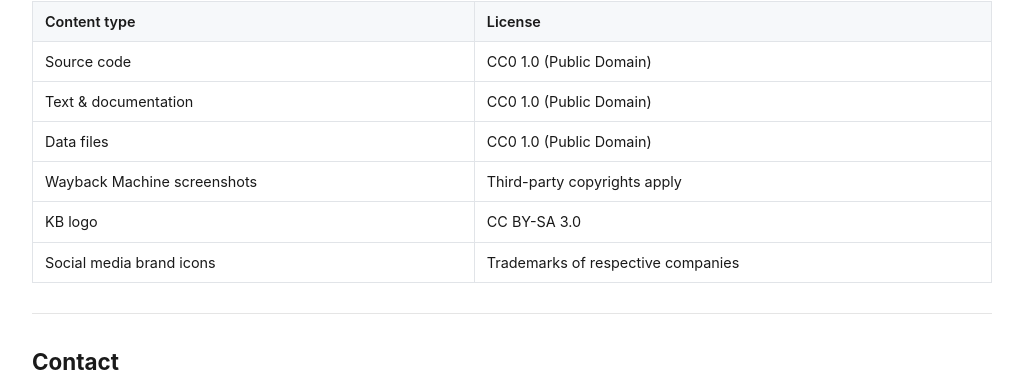
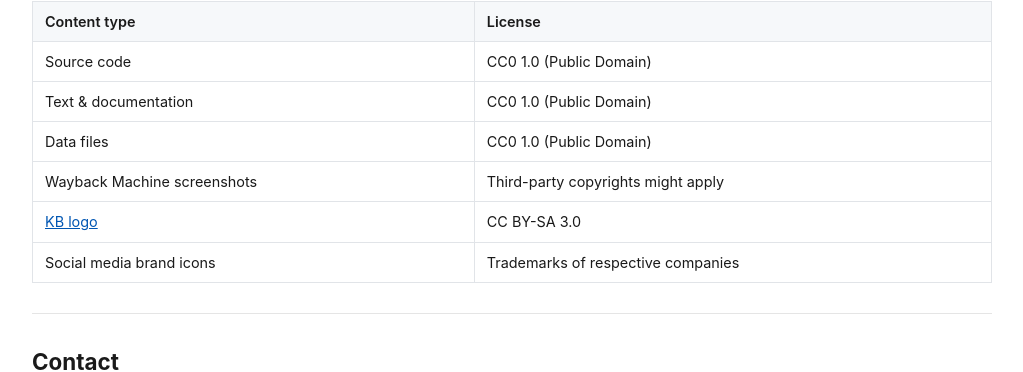
Before and after one commit to ookgezellig/SaveToWaybackMachine, a Jekyll site: the page built from compliance.md, in a window 1280 px wide and 900 px high, scrolled down 7668 px. Shown: the part 87-459 px from the top of the window, without its empty margins (128-1151 px from the left). Built offline with Jekyll 4.4.1, drawn with Linux system fonts in a browser that asks for light colours.

Commit message:
Update compliance: soften copyright language, add KB logo link
- "Third-party copyrights apply" → "Third-party copyrights might apply"
- Add link to KB logo source on Wikimedia Commons

🤖 Generated with [Claude Code](https://claude.com/claude-code)

Co-Authored-By: Claude <noreply@anthropic.com>

```diff
--- a/compliance.md
+++ b/compliance.md
@@ -293,8 +293,8 @@ The social media icons (Bluesky, Mastodon, LinkedIn, YouTube, Instagram, Faceboo
 | Source code | CC0 1.0 (Public Domain) |
 | Text & documentation | CC0 1.0 (Public Domain) |
 | Data files | CC0 1.0 (Public Domain) |
-| Wayback Machine screenshots | Third-party copyrights apply |
-| KB logo | CC BY-SA 3.0 |
+| Wayback Machine screenshots | Third-party copyrights might apply |
+| [KB logo](https://nl.wikimedia.org/wiki/Bestand:Logo_koninklijke_bibliotheek.svg) | CC BY-SA 3.0 |
 | Social media brand icons | Trademarks of respective companies |
 
 ---
```
